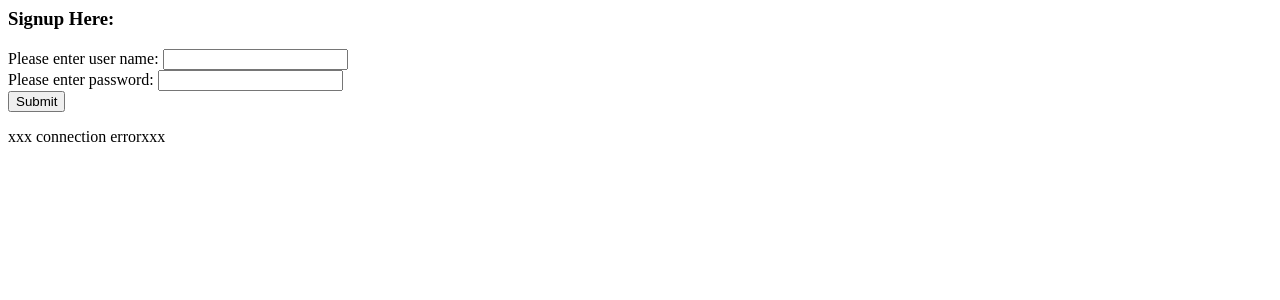
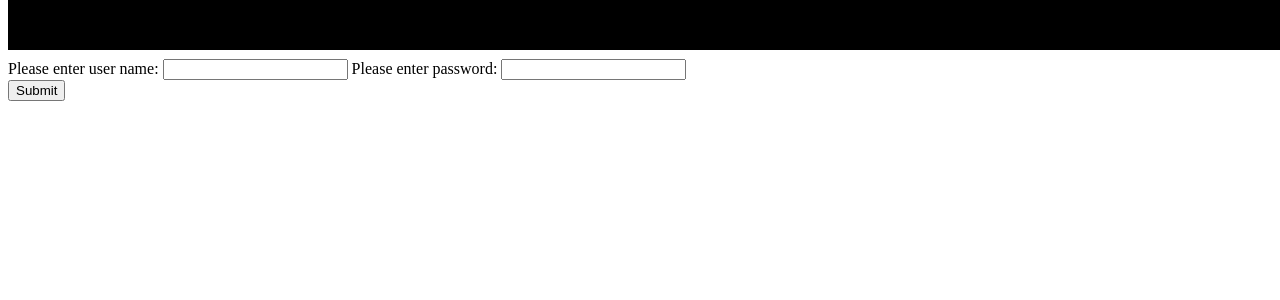
Before and after one commit to maxhkoenig/easy-login, a PHP site: page / in a window 1280 px wide. Shown: the top 300 px of the page. Run offline with PHP 8.4, Linux system fonts and the light colour scheme; data that the repository does not hold is empty.

Commit message:
Simple changes
Just  performed a couple of simple changes

```diff
--- a/Site/index.php
+++ b/Site/index.php
@@ -2,20 +2,21 @@
     <head>
         <meta charset="utf-8" />
         <title>Home</title>
+        <link rel="stylesheet" type="text/css" href="stylesheet.css">
     </head>
     <body>
-
+     <div id="signup">
       <h3>Signup Here:</h3>
         <form method="post" action="userindex.php">
 
-                Please enter user name: <input type="text" name="username" value="" /><br />
+                 Please enter user name: <input type="text" name="username" value="" />
                  Please enter password: <input type="password" name="password" value="" />
                 <br />
                 <input type="submit" value="Submit"/>
 
+        </form>
+     </div>
 
-
-        </form>
 
     </body>
 </html>
--- a/Site/stylesheet.css
+++ b/Site/stylesheet.css
@@ -1,3 +1,17 @@
 body {
 
 }
+
+#signup {
+	position: fixed;
+	top: 0px;
+	display: inline-block;
+	width: 100%;
+	height: 50px;
+	background-color: black;
+	float: right;
+}
+
+input {
+	display: inline-block;
+}
```
Also changed, not shown: Site/userindex.php (added, +12 -0 lines).
